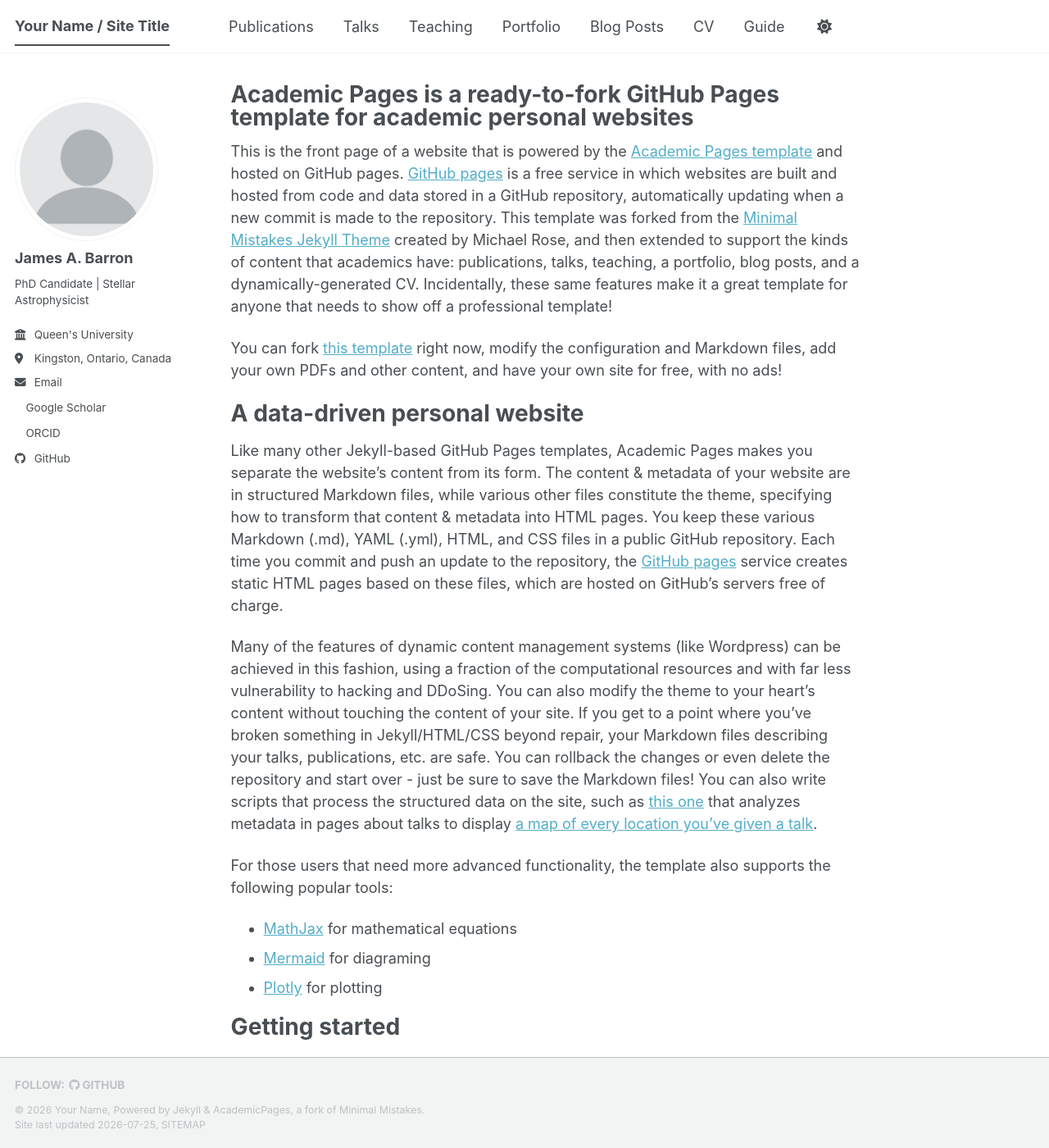
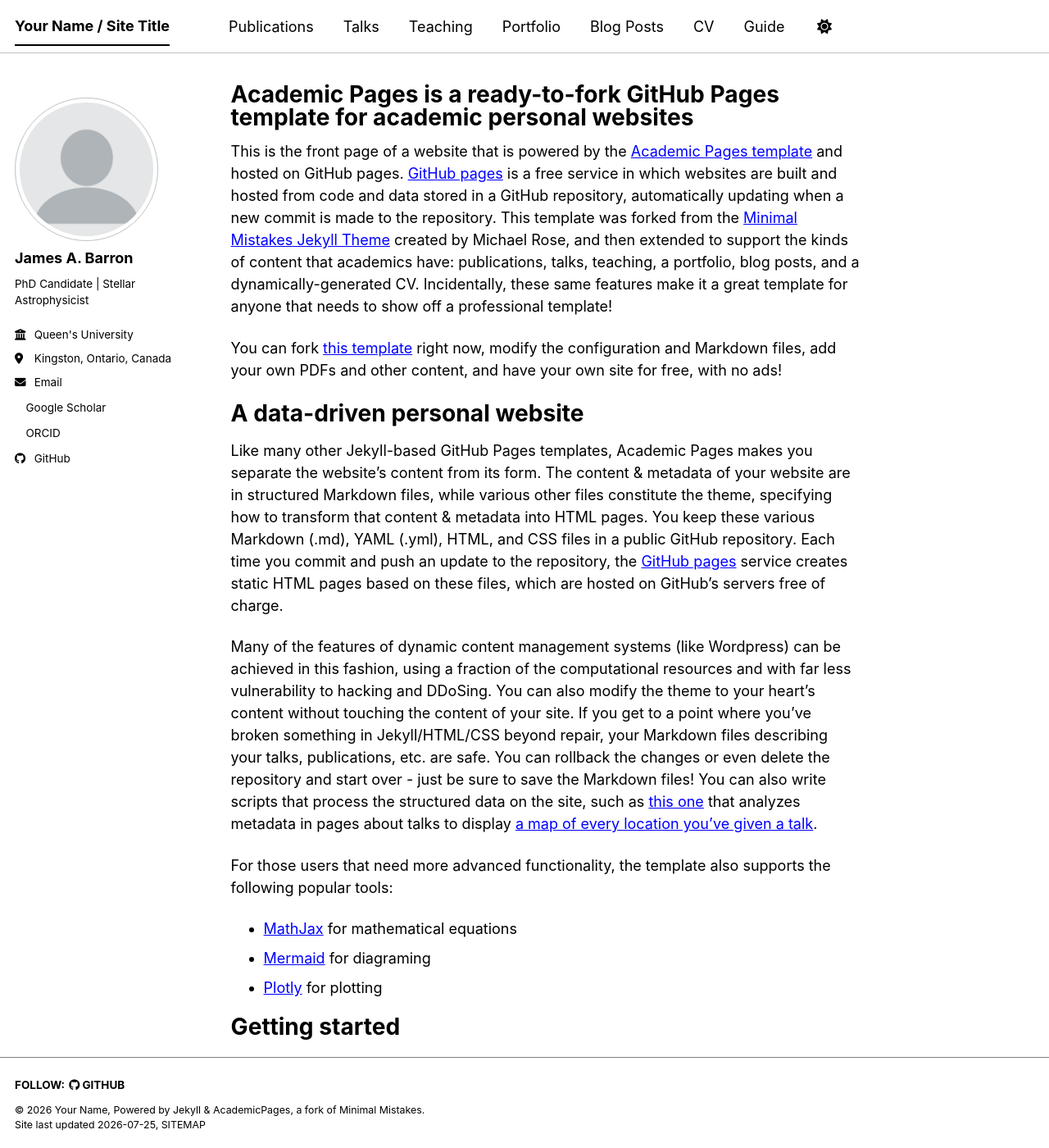
Before and after one commit to jamesabarron/jamesabarron.github.io, a Jekyll site: the page built from _pages/about.md, in a window 1280 px wide and 1400 px high. Shown: the whole window at 82% size. Built offline with Jekyll 4.4.1, drawn with Linux system fonts in a browser that asks for light colours; a style sheet for code colours, icons or effects is not loaded.

Commit message:
Enable dark mode (contrast theme) and hide footer

```diff
--- a/_config.yml
+++ b/_config.yml
@@ -8,7 +8,7 @@
 
 # Basic Site Settings
 locale                   : "en-US"
-site_theme               : "default" # The available themes options are "default", "air", "sunrise", "mint", "dirt" and "contrast"
+site_theme               : "contrast" # The available themes options are "default", "air", "sunrise", "mint", "dirt" and "contrast"
 title                    : "Your Name / Site Title"
 title_separator          : "-"
 name                     : &name "Your Name"
@@ -98,6 +98,7 @@
 future                   : true
 read_more                : "disabled" # if enabled, adds "Read more" links to excerpts
 talkmap_link             : false      #change to true to add link to talkmap on talks page
+footer_hide              : true       # Set to true to hide the footer
 comments:
   provider               : # false (default), "disqus", "discourse", "facebook", "google-plus", "staticman", "custom"
   disqus:
```
